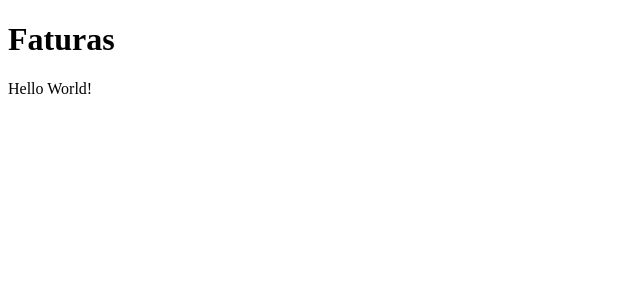
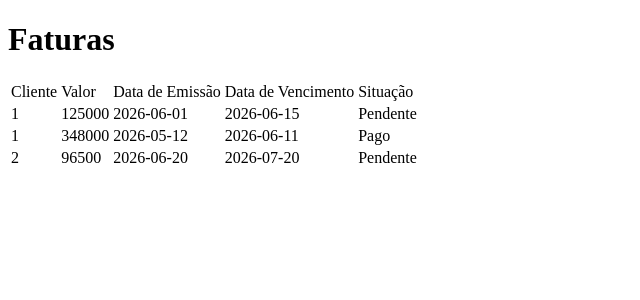
Before and after one commit to RuanGbr/gefina-gt, a React (Vite) app in the folder web/: page / in a window 1280 px wide. Shown: the top 300 px of the page, without its empty margins (0-640 px from the left). Built offline with nearby package versions, Linux system fonts and the light colour scheme.

Commit message:
modularizar aplicacao em componentes
Closes #6

```diff
--- /dev/null
+++ b/web/src/App.tsx
@@ -0,0 +1,33 @@
+import InvoiceTable from "./InvoiceTable.tsx";
+import { Invoice } from "./invoiceType.ts";
+
+const invoices: Invoice[] = [
+  {
+    id: 1,
+    amount: 125000,
+    status: 'pending',
+    issueDate: '2026-06-01',
+    dueDate: '2026-06-15',
+    customerId: 1,
+  },
+  {
+    id: 2,
+    amount: 348000,
+    status: 'paid',
+    issueDate: '2026-05-12',
+    dueDate: '2026-06-11',
+    customerId: 1,
+  },
+  {
+    id: 3,
+    amount: 96500,
+    status: 'pending',
+    issueDate: '2026-06-20',
+    dueDate: '2026-07-20',
+    customerId: 2,
+  },
+];
+
+export default function App(){
+    return  <InvoiceTable invoices={invoices} />
+}
--- /dev/null
+++ b/web/src/InvoiceRow.tsx
@@ -0,0 +1,16 @@
+import {Invoice, InvoiceStatus} from './invoiceType.ts'
+import statusLabel from './statusLabel.ts'
+interface InvoiceRowProps{
+    invoice: Invoice
+}
+
+export default function InvoiceRow(props: InvoiceRowProps){
+    const invoice = props.invoice
+    return <tr>
+    <td>{invoice.customerId}</td>
+    <td>{invoice.amount}</td>
+    <td>{invoice.issueDate}</td>
+    <td>{invoice.dueDate}</td>
+    <td>{statusLabel(invoice.status)}</td>
+    </tr>
+}
--- /dev/null
+++ b/web/src/InvoiceTable.tsx
@@ -0,0 +1,25 @@
+import InvoiceRow from "./InvoiceRow";
+import { Invoice } from "./invoiceType";
+
+interface InvoiceTableProps{
+    invoices: Invoice[];
+}
+export default function InvoiceTable (props: InvoiceTableProps){
+    const invoices = props.invoices
+    return  <table>
+        <thead>
+            <tr>
+                <td>Cliente</td>
+                <td>Valor</td>
+                <td>Data de Emissão</td>
+                <td>Data de Vencimento</td>
+                <td>Situação</td>
+            </tr>
+        </thead>
+        <tbody>
+            {invoices.map(invoice =>(
+                <InvoiceRow key={invoice.id} invoice={invoice} />
+            ))}
+        </tbody>
+    </table>
+}
--- /dev/null
+++ b/web/src/invoiceType.ts
@@ -0,0 +1,15 @@
+
+export type InvoiceStatus = 'pending' | 'paid';
+export interface Invoice {
+  id: number;
+  amount: number;
+  status: InvoiceStatus;
+  issueDate: string;
+  dueDate: string;
+  customerId: number;
+}
+interface Customer {
+  id: number;
+  name: string;
+  email: string;
+}
--- a/web/src/main.tsx
+++ b/web/src/main.tsx
@@ -1,5 +1,4 @@
-import { createRoot } from "react-dom/client";
-
-const root = document.querySelector('div')
-if (root !== null)
-    createRoot(root).render('Hello World!')
+import {createRoot} from 'react-dom/client'
+import App from './App.tsx';
+const root = document.querySelector('div');
+if (root !== null) createRoot(root).render(<App/>)
--- /dev/null
+++ b/web/src/statusLabel.ts
@@ -0,0 +1,4 @@
+import {InvoiceStatus} from './invoiceType.ts';
+export default function statusLabel(status:InvoiceStatus){
+    return status === 'paid' ? 'Pago' : 'Pendente'
+}
```
